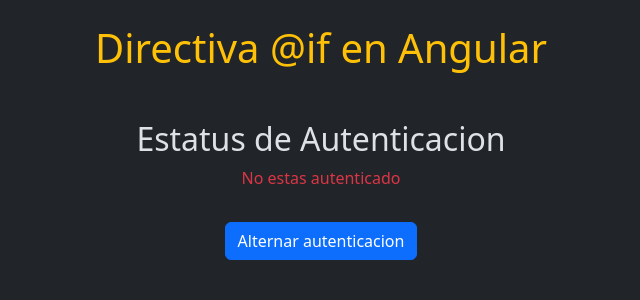
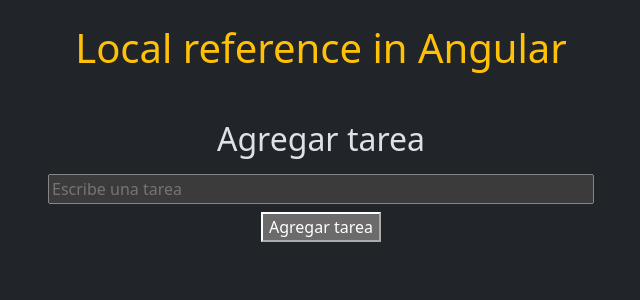
Before and after one commit to tavogus007/UDEMY_Angular, an Angular app: page / in a window 1280 px wide. Shown: the top 300 px of the page, without its empty margins (319-959 px from the left). Built offline with nearby package versions, Linux system fonts and the light colour scheme.

Commit message:
Local reference: :sparkles: How to use the #localReference

```diff
--- /dev/null
+++ b/src/app/agregar-tarea/agregar-tarea.component.html
@@ -0,0 +1,15 @@
+<div class="container mt-5">
+    <h2>Agregar tarea</h2>
+    <div class="mt-3 d-flex justify-content-center">
+        <input type="text" #tareaInput class="form-controp mb-2 w-50"
+                 placeholder="Escribe una tarea">
+    </div>
+    <div class="d-flex justify-content-center">
+        <button class="brn btn-primary" (click)="agregarTarea(tareaInput.value); tareaInput.value = ''">Agregar tarea</button>
+    </div>
+    <div class="mt-3 text-center">
+        @if(tarea){
+            <p>Tarea: {{tarea}}</p>
+        }
+        </div>
+</div>
--- /dev/null
+++ b/src/app/agregar-tarea/agregar-tarea.component.ts
@@ -0,0 +1,16 @@
+import { Component } from '@angular/core';
+
+@Component({
+  selector: 'app-agregar-tarea',
+  standalone: true,
+  imports: [],
+  templateUrl: './agregar-tarea.component.html',
+  styleUrl: './agregar-tarea.component.css'
+})
+export class AgregarTareaComponent {
+  tarea: string = "";
+
+  agregarTarea(nuevaTarea: string):void{
+    this.tarea = nuevaTarea;
+  }
+}
--- a/src/app/app.component.html
+++ b/src/app/app.component.html
@@ -1,6 +1,6 @@
 <section>
   <div class="container text-center">
     <h1 class="text-center text-warning my-4">{{ title }}</h1>
-    <app-componente-if/>
+    <app-agregar-tarea/>
   </div>
 </section>
--- a/src/app/app.component.ts
+++ b/src/app/app.component.ts
@@ -1,12 +1,12 @@
 import { Component } from '@angular/core';
-import { ComponenteIfComponent } from './componente-if/componente-if.component';
+import { AgregarTareaComponent } from './agregar-tarea/agregar-tarea.component';
 @Component({
   selector: 'app-root',
   standalone: true,
-  imports: [ComponenteIfComponent],
+  imports: [AgregarTareaComponent],
   templateUrl: './app.component.html',
   styleUrl: './app.component.css',
 })
 export class AppComponent {
-  title = 'Directiva @if en Angular';
+  title = 'Local reference in Angular';
 }
```
Also changed, not shown: src/app/agregar-tarea/agregar-tarea.component.css (added).
